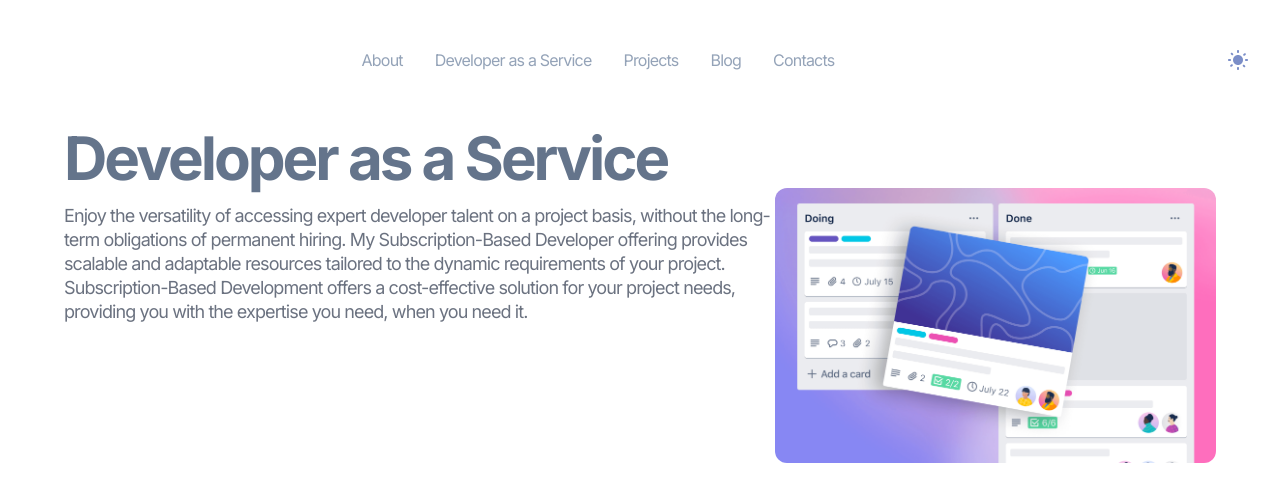
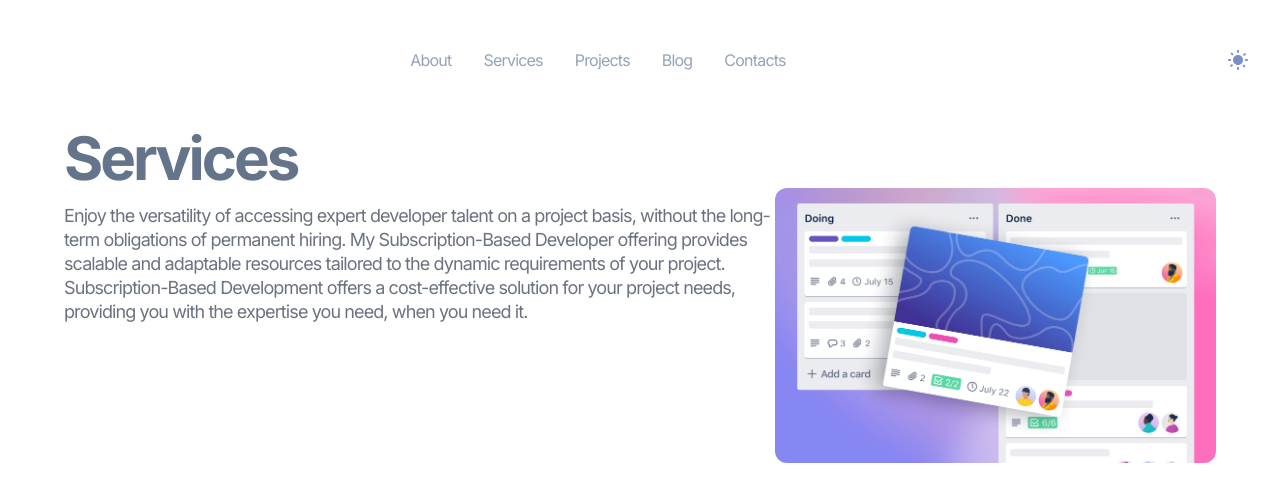
Before and after one commit to Brucedevnairobi/portfolio-website, a Next.js app: page /daas in a window 1280 px wide. Shown: the top 502 px of the page. Built offline with nearby package versions, Linux system fonts and the light colour scheme.

Commit message:
Few refinement touches

```diff
--- a/app/daas/page.tsx
+++ b/app/daas/page.tsx
@@ -9,7 +9,7 @@ const page = () => {
       </nav>
       <div className="pl-16 h-screen">
         <h1 className="text-3xl md:text-6xl tracking-tighter leading-12 font-bold  pt-12 text-slate-500">
-          Developer as a Service
+          Services
         </h1>
         <div className="flex flex-col md:flex-row pr-16">
           <p className="text-lg leading-6 tracking-tighter text-gray-500  my-4 md:w-[800px]">
--- a/constants/index.ts
+++ b/constants/index.ts
@@ -15,7 +15,7 @@ export const NavLinks: NavLink[] =[
     },
     {
         route: '/daas',
-        label: 'Developer as a Service',
+        label: 'Services',
     },
     {
         route: '/projects',
```
